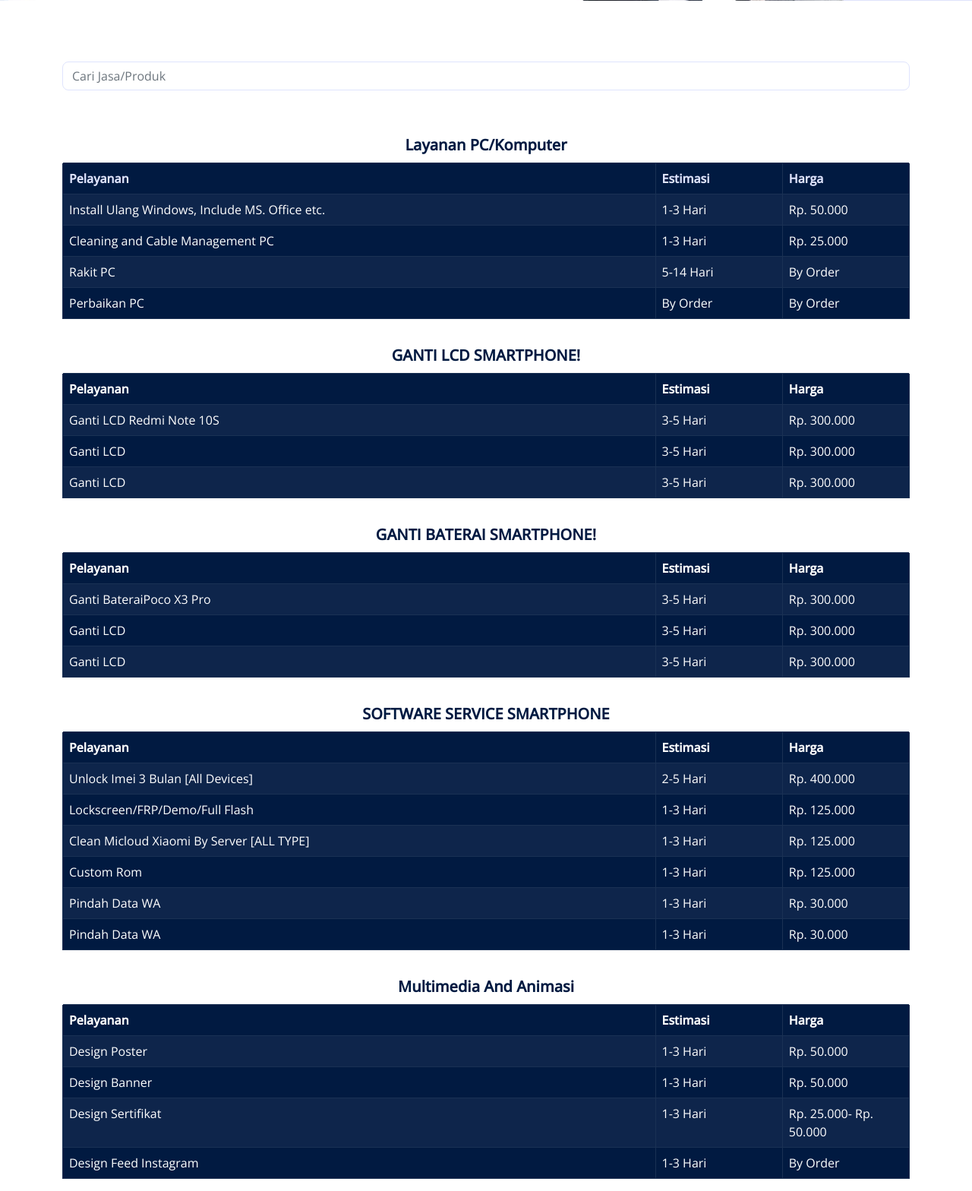
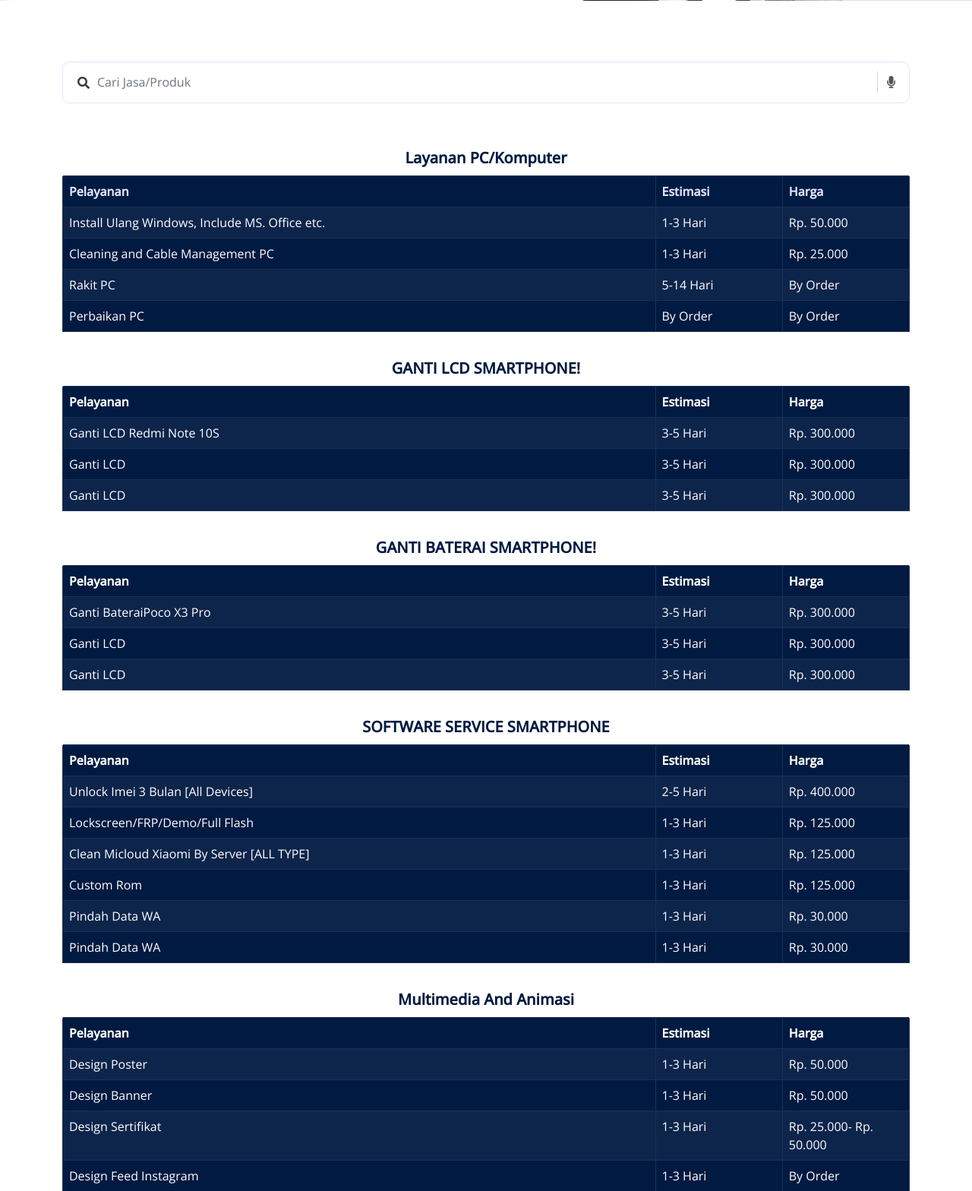
Before and after one commit to baysatriow/omnifyz, a PHP site: page /produk.html in a window 1280 px wide. Shown: the part 412-1980 px from the top of the page at 76% size. Run offline with PHP 8.4, Linux system fonts and the light colour scheme; some libraries are stand-ins or nearby versions.

Commit message:
feat: update searchbar

```diff
--- a/assets/css/style.css
+++ b/assets/css/style.css
@@ -510,8 +510,52 @@ h6,
 }
 
 /*** Service Tables ***/
-.service-tables {
 
+/* Search Input */
+.form{
+
+    position: relative;
+}
+
+.form .fa-search{
+
+    position: absolute;
+    top:20px;
+    left: 20px;
+    color: #3b3b3b;
+
+}
+
+.form span{
+
+    position: absolute;
+    right: 17px;
+    top: 13px;
+    padding: 2px;
+    border-left: 1px solid #d1d5db;
+
+}
+
+.left-pan{
+    padding-left: 7px;
+}
+
+.left-pan i{
+
+   padding-left: 10px;
+}
+
+.form-input{
+
+    height: 55px;
+    text-indent: 33px;
+    border-radius: 10px;
+}
+
+.form-input:focus{
+
+    box-shadow: none;
+    border:none;
 }
 
 /*** Footer ***/
--- a/produk.html
+++ b/produk.html
@@ -121,7 +121,12 @@
         <div class="container text-center">
             <div class="row justify-content-center">
                 <div class="col-12 my-4">
-                    <input class="form-control" type="text" id="searchInput" placeholder="Cari Jasa/Produk">
+                    <div class="form">
+                        <i class="fa fa-search"></i>
+                        <input type="text" class="form-control form-input" id="searchInput" placeholder="Cari Jasa/Produk">
+                        <span class="left-pan"><i class="fa fa-microphone"></i></span>
+                      </div>
+                    <!-- <input class="form-control" type="text" id="searchInput" placeholder="Cari Jasa/Produk"> -->
                 </div>
                 <div class="service-tables">
                     <div class="service-group my-4">
```
